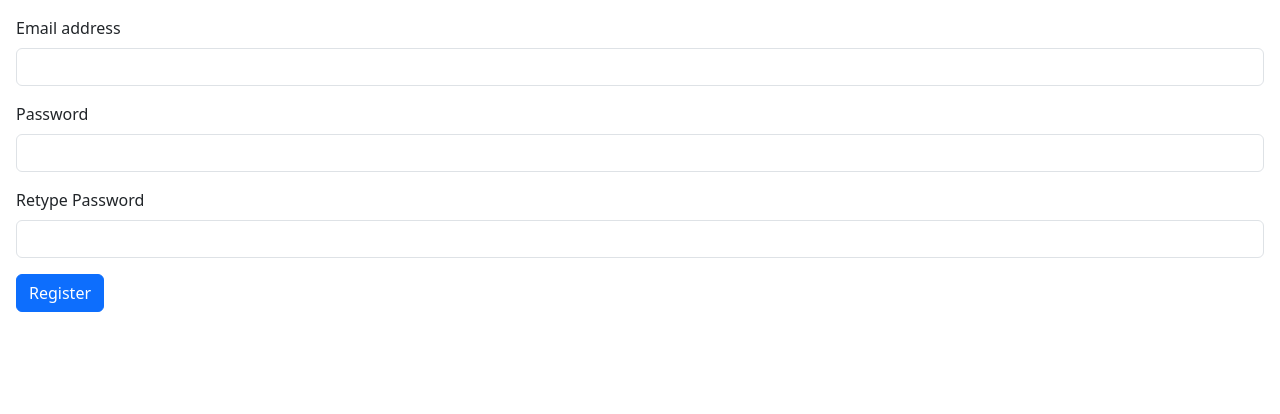
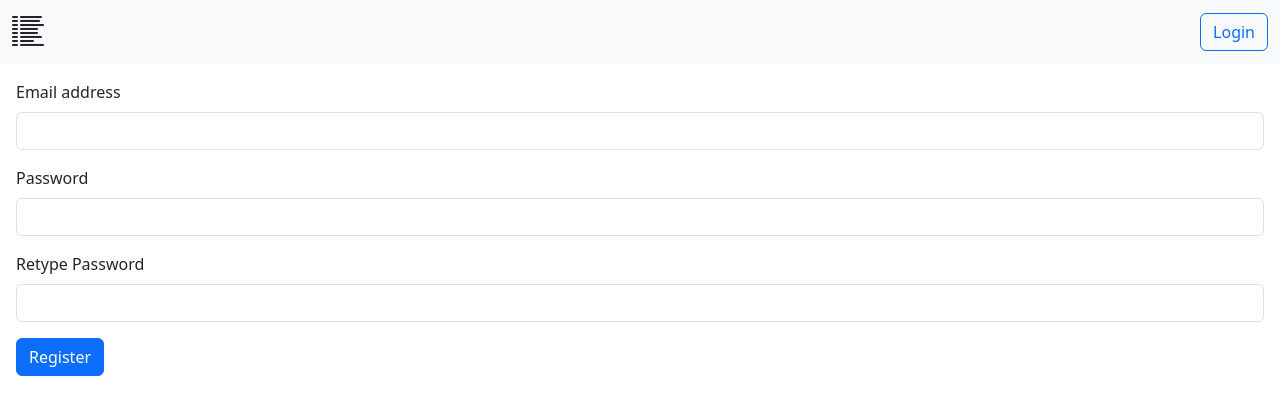
Before and after one commit to divyanshchahar/captico_app, a React (Vite) app in the folder client/: page /register in a window 1280 px wide. Shown: the top 414 px of the page. Built offline with nearby package versions, Linux system fonts and the light colour scheme; no server answers.

Commit message:
updated routing

```diff
--- a/client/src/routes/Routing.jsx
+++ b/client/src/routes/Routing.jsx
@@ -1,17 +1,20 @@
 import { Route, Routes } from 'react-router-dom';
-import LoginFormsLayout from '../ui/layouts/LoginFormLayout';
 import RegistrationFormLayout from '../ui/layouts/RegistrationFormLayout';
-import TopNavBar from '../ui/layouts/TopNavBar';
 import CoursesPage from '../ui/pages/CoursesPage';
+import HomePage from '../ui/pages/HomePage';
+import RootPage from '../ui/pages/RootPage';
+import LoginFormLayout from '../ui/layouts/LoginFormLayout';
 
 function Routing() {
 	return (
 		<>
 			<Routes>
-				<Route path="/" element={<TopNavBar />} />
-				<Route path="login" element={<LoginFormsLayout />} />
-				<Route path="register" element={<RegistrationFormLayout />} />
-				<Route path="courses" element={<CoursesPage />} />
+				<Route path="/" element={<RootPage />}>
+					<Route index element={<HomePage />} />
+					<Route path="register" element={<RegistrationFormLayout />} />
+					<Route path="courses" element={<CoursesPage />} />
+					<Route path="login" element={<LoginFormLayout />} />
+				</Route>
 			</Routes>
 		</>
 	);
```
